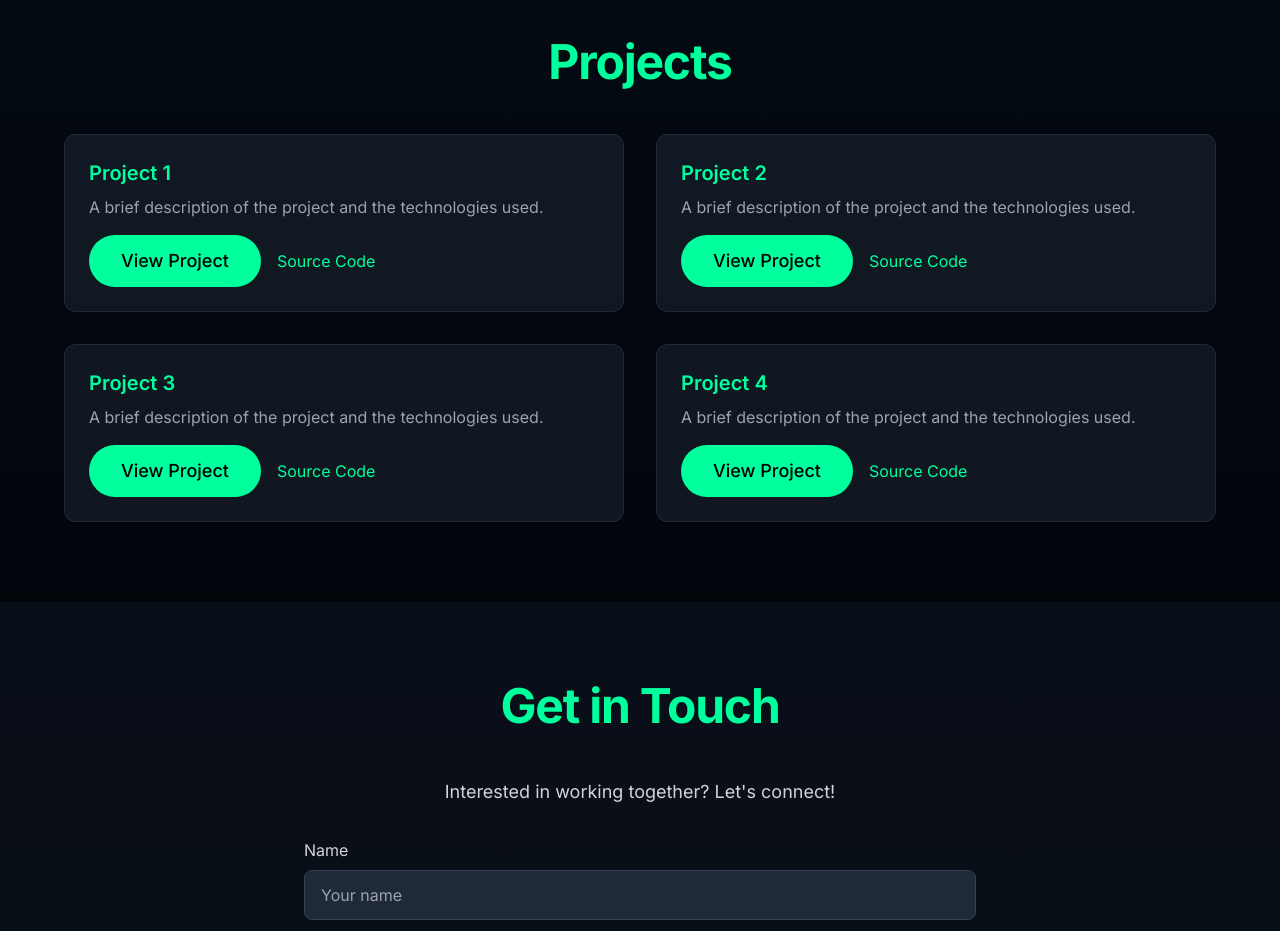
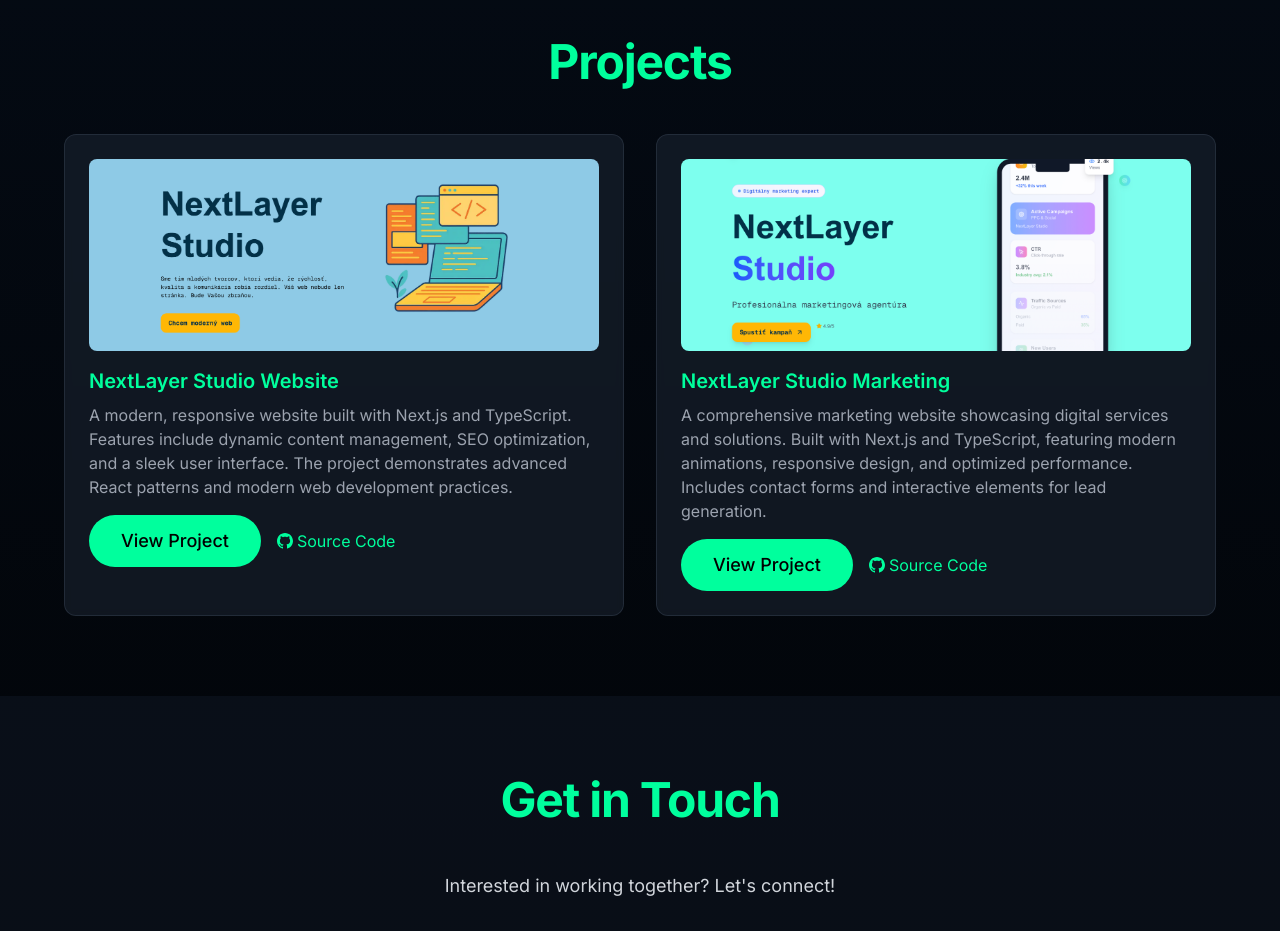
Before and after one commit to Andy15084/my-portfolio, a Next.js app: page / in a window 1280 px wide. Shown: the part 2540-3471 px from the top of the page. Built offline with nearby package versions, Linux system fonts and the light colour scheme.

Commit message:
projects fix

```diff
--- a/src/app/page.tsx
+++ b/src/app/page.tsx
@@ -207,22 +207,90 @@ export default function Home() {
         <div className="max-w-6xl mx-auto">
           <h2 className="section-title text-center">Projects</h2>
           <div className="grid grid-cols-1 md:grid-cols-2 gap-8">
-            {[1, 2, 3, 4].map((project) => (
-              <div key={project} className="card">
+            {/* NextLayer Studio Website */}
+            <div className="card group">
+              <div className="relative overflow-hidden rounded-lg mb-4">
+                <Image
+                  src="/nextlayerstudiowebsite.jpg"
+                  alt="NextLayer Studio Website"
+                  width={600}
+                  height={400}
+                  className="w-full h-48 object-cover group-hover:scale-105 transition-transform duration-300"
+                />
+              </div>
               <h3 className="text-xl font-semibold mb-2 text-[var(--accent-green)]">
-                  Project {project}
+                NextLayer Studio Website
               </h3>
               <p className="text-gray-400 mb-4">
-                  A brief description of the project and the technologies used.
+                A modern, responsive website built with Next.js and TypeScript. Features include
+                dynamic content management, SEO optimization, and a sleek user interface.
+                The project demonstrates advanced React patterns and modern web development practices.
               </p>
               <div className="flex gap-4">
-                  <button className="btn-primary">View Project</button>
-                  <button className="text-[var(--accent-green)] hover:underline">
+                <a
+                  href="https://www.nextlayer.studio/"
+                  target="_blank"
+                  rel="noopener noreferrer"
+                  className="btn-primary"
+                >
+                  View Project
+                </a>
+                <a
+                  href="https://github.com/Andy15084/NextLayer_Studio_wbapp"
+                  target="_blank"
+                  rel="noopener noreferrer"
+                  className="text-[var(--accent-green)] hover:underline flex items-center gap-1"
+                >
+                  <svg className="w-4 h-4" fill="currentColor" viewBox="0 0 24 24">
+                    <path d="M12 0c-6.626 0-12 5.373-12 12 0 5.302 3.438 9.8 8.207 11.387.599.111.793-.261.793-.577v-2.234c-3.338.726-4.033-1.416-4.033-1.416-.546-1.387-1.333-1.756-1.333-1.756-1.089-.745.083-.729.083-.729 1.205.084 1.839 1.237 1.839 1.237 1.07 1.834 2.807 1.304 3.492.997.107-.775.418-1.305.762-1.604-2.665-.305-5.467-1.334-5.467-5.931 0-1.311.469-2.381 1.236-3.221-.124-.303-.535-1.524.117-3.176 0 0 1.008-.322 3.301 1.23.957-.266 1.983-.399 3.003-.404 1.02.005 2.047.138 3.006.404 2.291-1.552 3.297-1.23 3.297-1.23.653 1.653.242 2.874.118 3.176.77.84 1.235 1.911 1.235 3.221 0 4.609-2.807 5.624-5.479 5.921.43.372.823 1.102.823 2.222v3.293c0 .319.192.694.801.576 4.765-1.589 8.199-6.086 8.199-11.386 0-6.627-5.373-12-12-12z"/>
+                  </svg>
                   Source Code
-                  </button>
+                </a>
               </div>
             </div>
-            ))}
+
+            {/* NextLayer Studio Marketing Website */}
+            <div className="card group">
+              <div className="relative overflow-hidden rounded-lg mb-4">
+                <Image
+                  src="/nextlayerstudiomarketingwebsite.jpg"
+                  alt="NextLayer Studio Marketing Website"
+                  width={600}
+                  height={400}
+                  className="w-full h-48 object-cover group-hover:scale-105 transition-transform duration-300"
+                />
+              </div>
+              <h3 className="text-xl font-semibold mb-2 text-[var(--accent-green)]">
+                NextLayer Studio Marketing
+              </h3>
+              <p className="text-gray-400 mb-4">
+                A comprehensive marketing website showcasing digital services and solutions.
+                Built with Next.js and TypeScript, featuring modern animations, responsive design,
+                and optimized performance. Includes contact forms and interactive elements for
+                lead generation.
+              </p>
+              <div className="flex gap-4">
+                <a
+                  href="https://next-layer-studio-marketing.vercel.app"
+                  target="_blank"
+                  rel="noopener noreferrer"
+                  className="btn-primary"
+                >
+                  View Project
+                </a>
+                <a
+                  href="https://github.com/Andy15084/NextLayer-Studio-Marketing"
+                  target="_blank"
+                  rel="noopener noreferrer"
+                  className="text-[var(--accent-green)] hover:underline flex items-center gap-1"
+                >
+                  <svg className="w-4 h-4" fill="currentColor" viewBox="0 0 24 24">
+                    <path d="M12 0c-6.626 0-12 5.373-12 12 0 5.302 3.438 9.8 8.207 11.387.599.111.793-.261.793-.577v-2.234c-3.338.726-4.033-1.416-4.033-1.416-.546-1.387-1.333-1.756-1.333-1.756-1.089-.745.083-.729.083-.729 1.205.084 1.839 1.237 1.839 1.237 1.07 1.834 2.807 1.304 3.492.997.107-.775.418-1.305.762-1.604-2.665-.305-5.467-1.334-5.467-5.931 0-1.311.469-2.381 1.236-3.221-.124-.303-.535-1.524.117-3.176 0 0 1.008-.322 3.301 1.23.957-.266 1.983-.399 3.003-.404 1.02.005 2.047.138 3.006.404 2.291-1.552 3.297-1.23 3.297-1.23.653 1.653.242 2.874.118 3.176.77.84 1.235 1.911 1.235 3.221 0 4.609-2.807 5.624-5.479 5.921.43.372.823 1.102.823 2.222v3.293c0 .319.192.694.801.576 4.765-1.589 8.199-6.086 8.199-11.386 0-6.627-5.373-12-12-12z"/>
+                  </svg>
+                  Source Code
+                </a>
+              </div>
+            </div>
           </div>
         </div>
       </section>
```
Also changed, not shown: public/nextlayerstudiomarketingwebsite.jpg (added), public/nextlayerstudiowebsite.jpg (added). Lines whose indentation alone changed are shown as unchanged.
